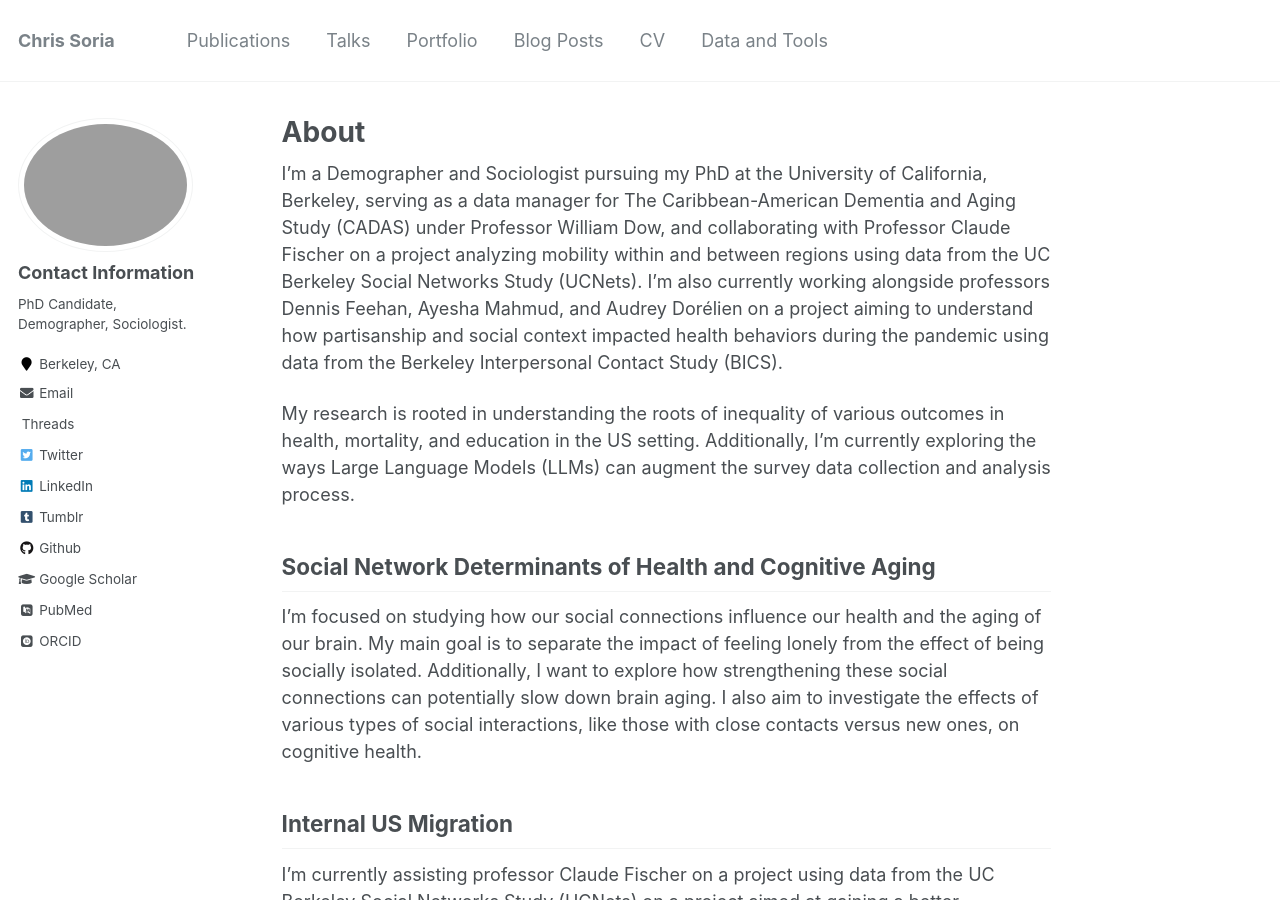
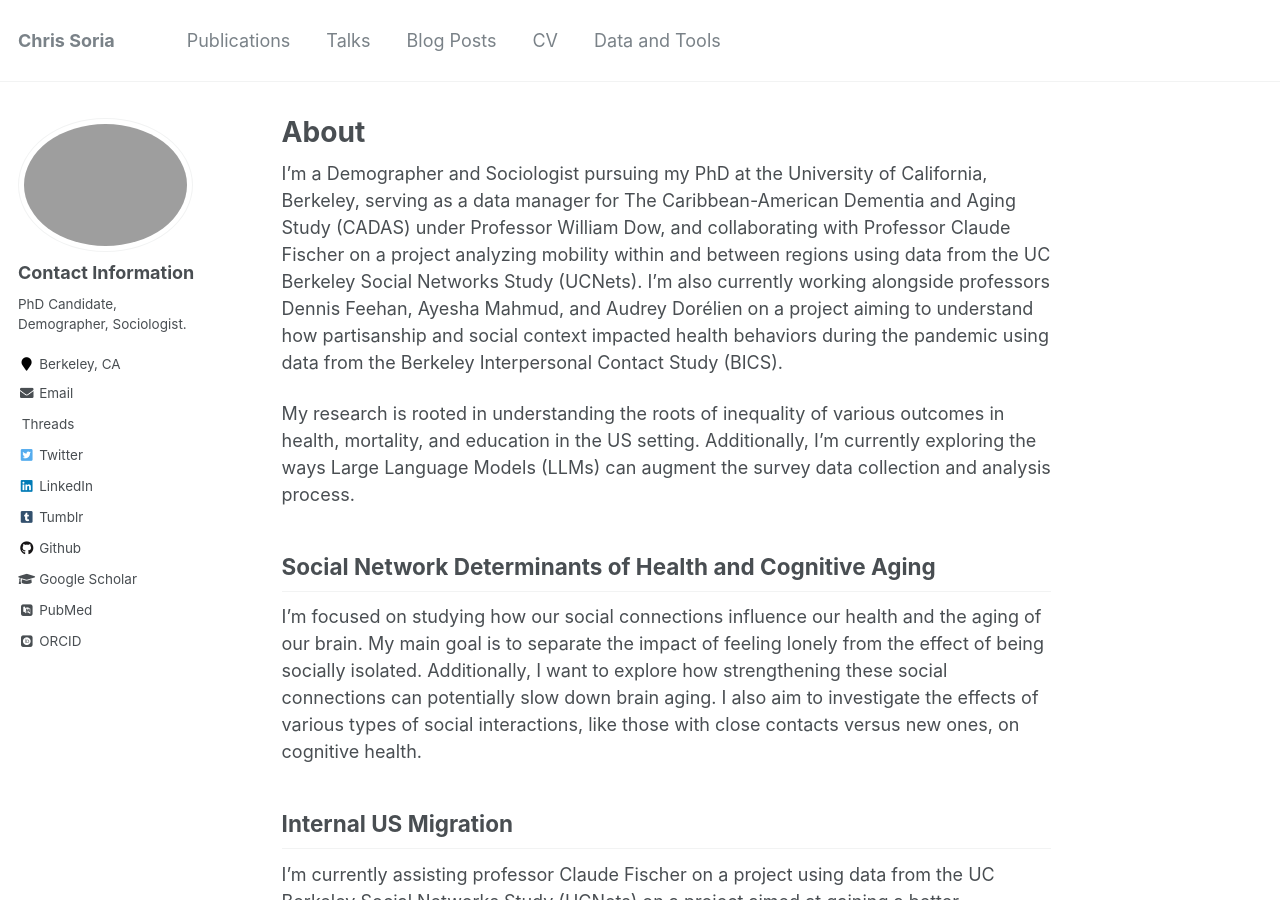
Before and after one commit to chrissoria/chrissoria.github.io, a Jekyll site: the page built from _pages/about.md, in a window 1280 px wide and 900 px high. Built offline with Jekyll 4.4.1, drawn with Linux system fonts in a browser that asks for light colours; some web fonts are replaced.

Commit message:
removed the portfolio from naviation

```diff
--- a/_config.yml
+++ b/_config.yml
@@ -11,7 +11,7 @@
 title_separator          : "-"
 name                     : &name "Chris Soria"
 description              : &description "PhD Candidate at UC Berkeley, Demography"
-url                      : https://christophersoria.com # the base hostname & protocol for your site e.g. "https://mmistakes.github.io"
+url                      : https://chrissoria.github.io # the base hostname & protocol for your site e.g. "https://mmistakes.github.io"
 baseurl                  : "" # the subpath of your site, e.g. "/blog"
 repository               : "https://chrissoria.github.io"
 teaser                   :  # filename of teaser fallback teaser image placed in /images/, .e.g. "500x300.png"
--- a/_data/navigation.yml
+++ b/_data/navigation.yml
@@ -5,9 +5,6 @@
 
   - title: "Talks"
     url: /talks/
-
-  - title: "Portfolio"
-    url: /portfolio/
 
   - title: "Blog Posts"
     url: /year-archive/
```
Also changed, not shown: 1 other file.
